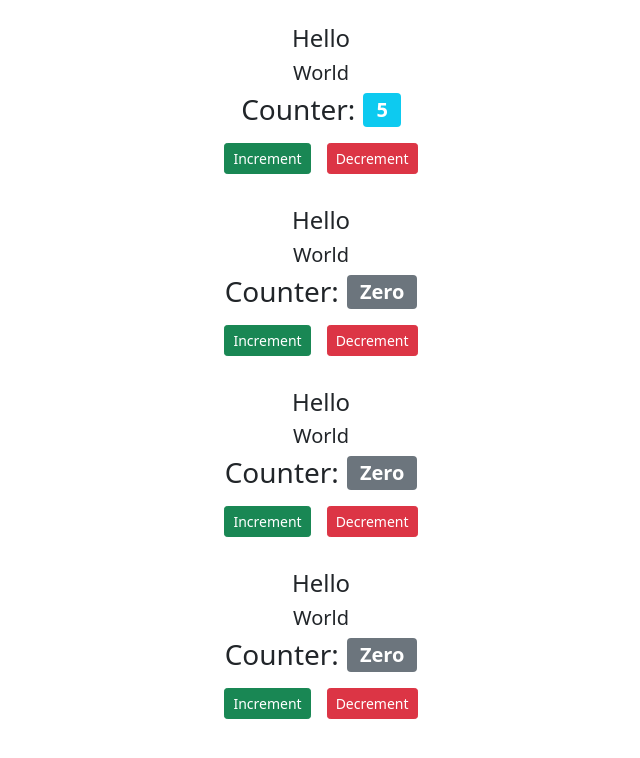
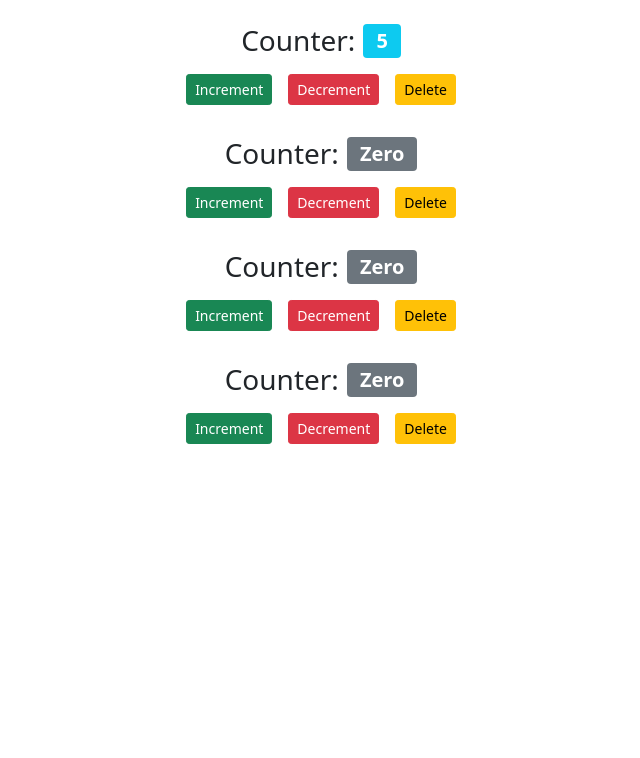
Before and after one commit to Cathy347Le/Counters, a React (Create React App) app: page / in a window 1280 px wide. Shown: the top 758 px of the page, without its empty margins (319-959 px from the left). Built offline with nearby package versions, Linux system fonts and the light colour scheme.

Commit message:
add delete button

```diff
--- a/src/Components/Counter.jsx
+++ b/src/Components/Counter.jsx
@@ -31,10 +31,9 @@ class Counter extends Component {
   };
 
   render() {
-    console.log("props", this.props);
+    // console.log("props", this.props);
     return (
       <div className="counter-item m-4">
-        {this.props.children}
         <h3 className="d-flex justify-content-center">
           Counter:
           <span style={this.badgeStyles} className={this.getBadgeClasses()}>
@@ -53,6 +52,7 @@ class Counter extends Component {
         >
           Decrement
         </button>
+        <button className="btn btn-warning btn-sm m-2">Delete</button>
       </div>
     );
   }
--- a/src/Components/CounterList.jsx
+++ b/src/Components/CounterList.jsx
@@ -17,10 +17,7 @@ class CounterList extends Component {
     return (
       <div className="counters-container">
         {this.state.counters.map((counter) => (
-          <Counter key={counter.id} value={counter.value}>
-            <h4>Hello</h4>
-            <h5>World</h5>
-          </Counter>
+          <Counter key={counter.id} value={counter.value}></Counter>
         ))}
       </div>
     );
```
Also changed, not shown: 1 other file (tests, documents, lock files or other folders).
